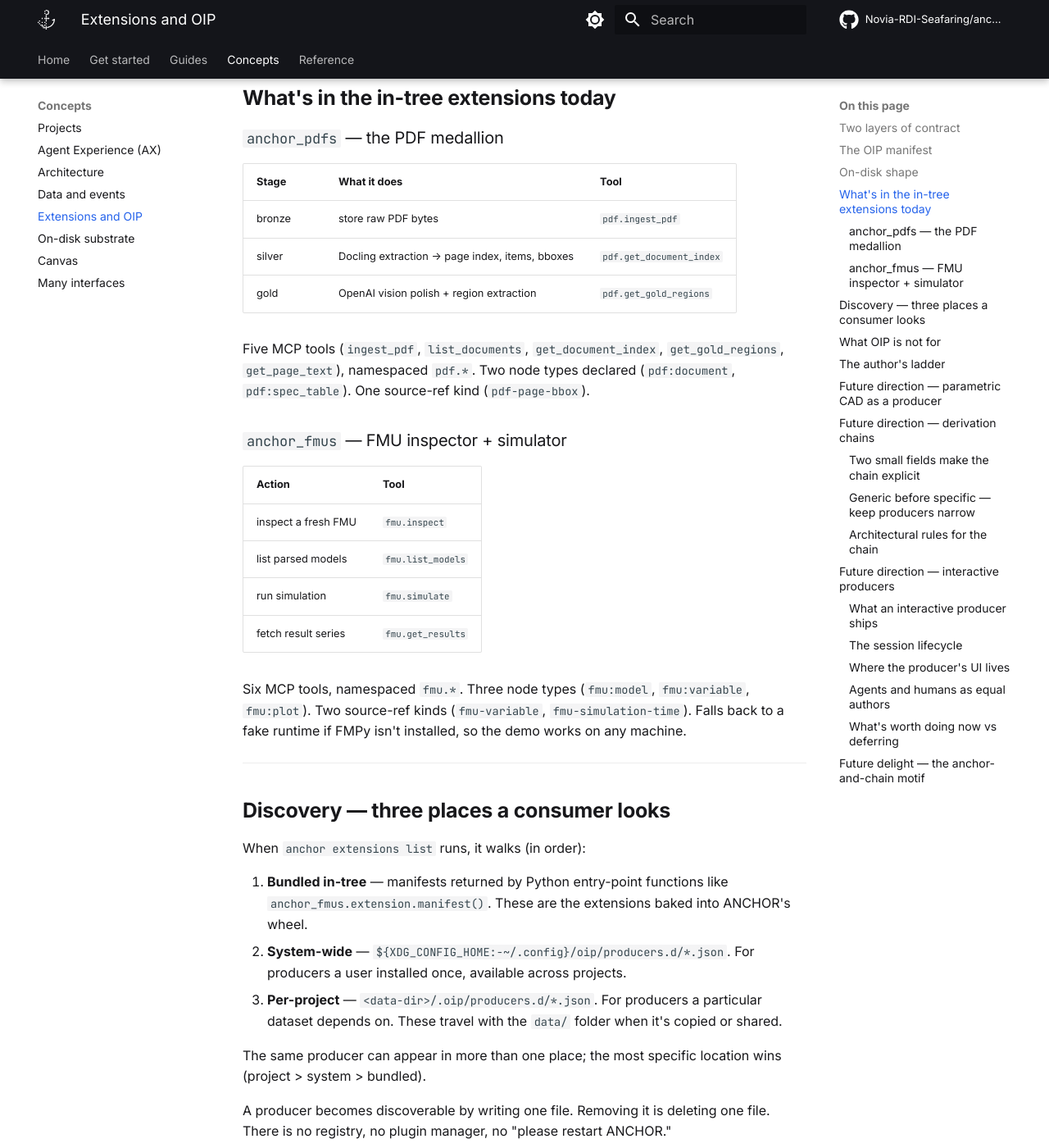
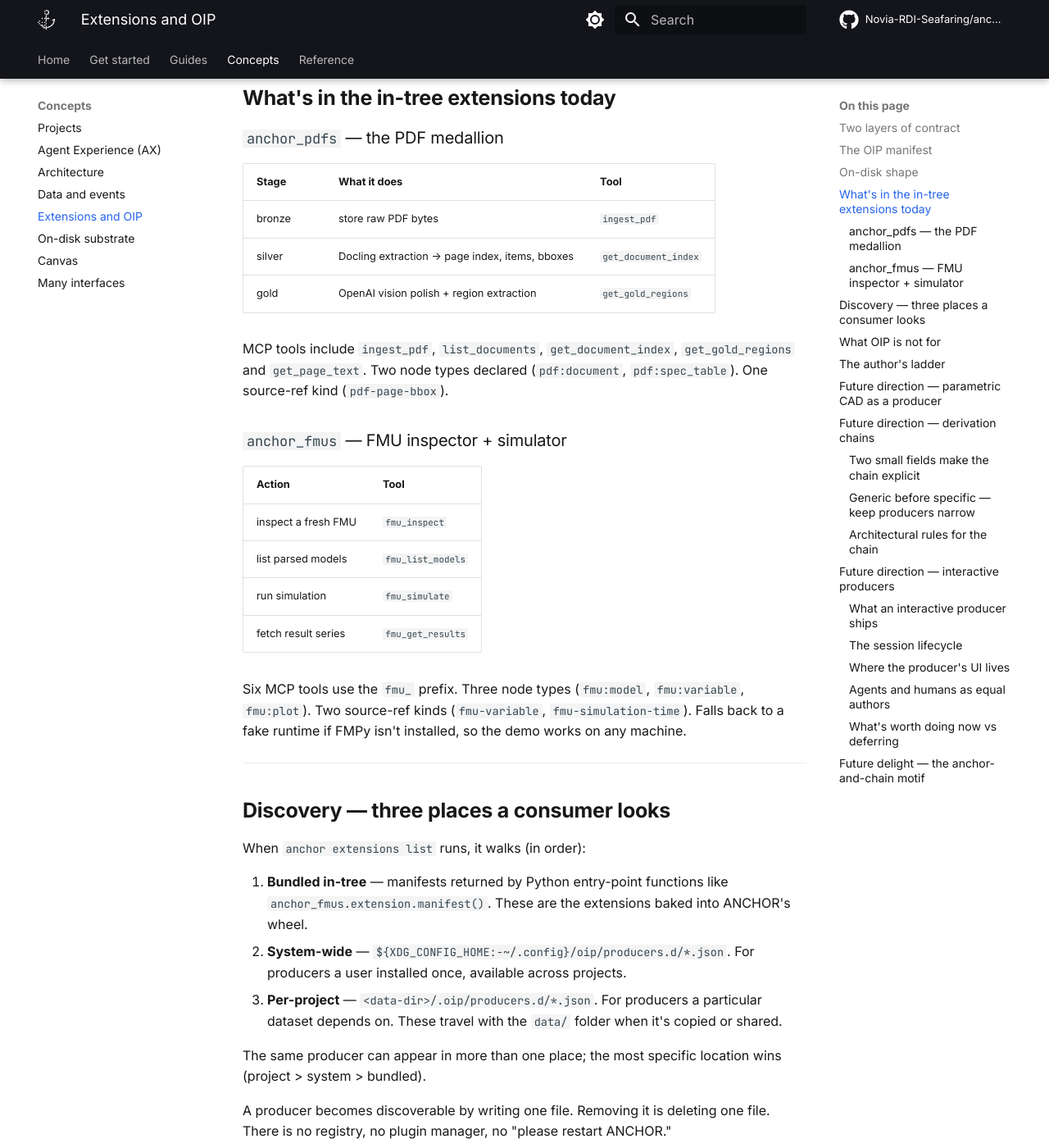
Before and after one commit to Novia-RDI-Seafaring/anchor, an MkDocs documentation site: the page built from docs/concepts/extensions-and-oip.md, in a window 1280 px wide and 1400 px high, scrolled down 2858 px. Shown: the whole window at 82% size. Built offline with MkDocs 1.6.1 and Material for MkDocs 9.7.7, drawn with Linux system fonts in a browser that asks for light colours; comment, search, counter and statistics services are not loaded.

Commit message:
fix(mcp): use Claude-safe tool names

```diff
--- a/docs/concepts/extensions-and-oip.md
+++ b/docs/concepts/extensions-and-oip.md
@@ -126,12 +126,12 @@ same slug, so artefacts are content-addressable.
 
 | Stage  | What it does                                        | Tool           |
 | ------ | --------------------------------------------------- | -------------- |
-| bronze | store raw PDF bytes                                 | `pdf.ingest_pdf` |
-| silver | Docling extraction → page index, items, bboxes      | `pdf.get_document_index` |
-| gold   | OpenAI vision polish + region extraction            | `pdf.get_gold_regions` |
+| bronze | store raw PDF bytes                                 | `ingest_pdf` |
+| silver | Docling extraction → page index, items, bboxes      | `get_document_index` |
+| gold   | OpenAI vision polish + region extraction            | `get_gold_regions` |
 
-Five MCP tools (`ingest_pdf`, `list_documents`, `get_document_index`,
-`get_gold_regions`, `get_page_text`), namespaced `pdf.*`. Two node
+MCP tools include `ingest_pdf`, `list_documents`, `get_document_index`,
+`get_gold_regions` and `get_page_text`. Two node
 types declared (`pdf:document`, `pdf:spec_table`). One source-ref kind
 (`pdf-page-bbox`).
 
@@ -139,12 +139,12 @@ types declared (`pdf:document`, `pdf:spec_table`). One source-ref kind
 
 | Action               | Tool                                  |
 | -------------------- | ------------------------------------- |
-| inspect a fresh FMU  | `fmu.inspect`                         |
-| list parsed models   | `fmu.list_models`                     |
-| run simulation       | `fmu.simulate`                        |
-| fetch result series  | `fmu.get_results`                     |
+| inspect a fresh FMU  | `fmu_inspect`                         |
+| list parsed models   | `fmu_list_models`                     |
+| run simulation       | `fmu_simulate`                        |
+| fetch result series  | `fmu_get_results`                     |
 
-Six MCP tools, namespaced `fmu.*`. Three node types
+Six MCP tools use the `fmu_` prefix. Three node types
 (`fmu:model`, `fmu:variable`, `fmu:plot`). Two source-ref kinds
 (`fmu-variable`, `fmu-simulation-time`). Falls back to a fake runtime
 if FMPy isn't installed, so the demo works on any machine.
```
Also changed, not shown: docs/concepts/architecture.md (+5 -4 lines), docs/guides/agent-configuration.md (+7 -0 lines), docs/reference/mcp.md (+4 -0 lines), src/anchor/extensions/anchor_sysml/README.md (+1 -1 lines), 8 other files.
